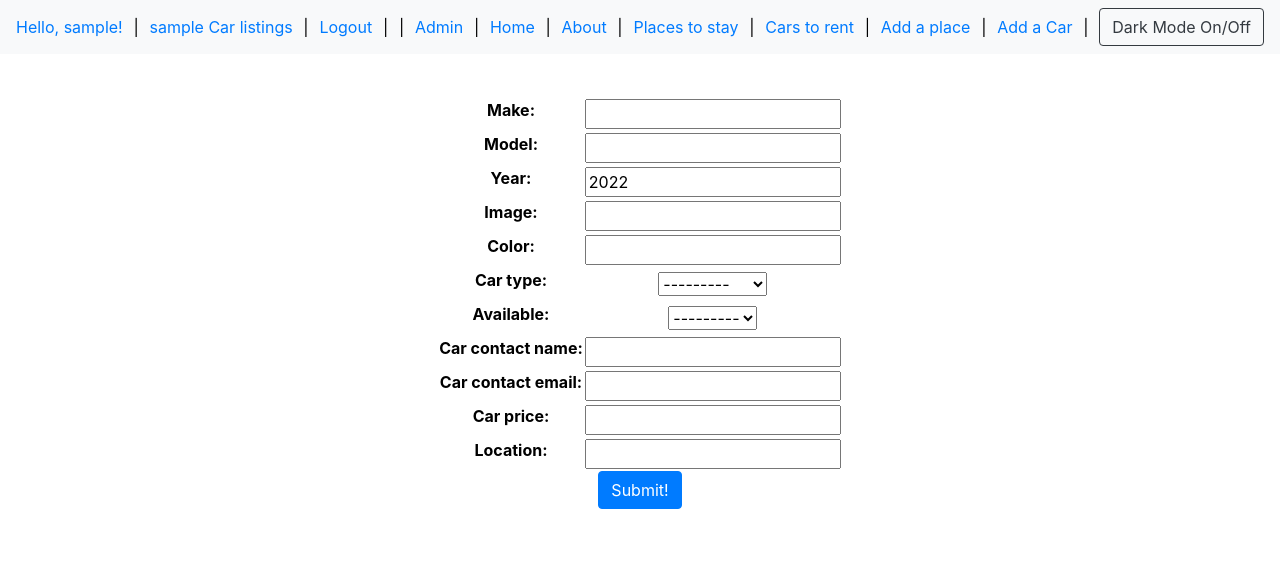
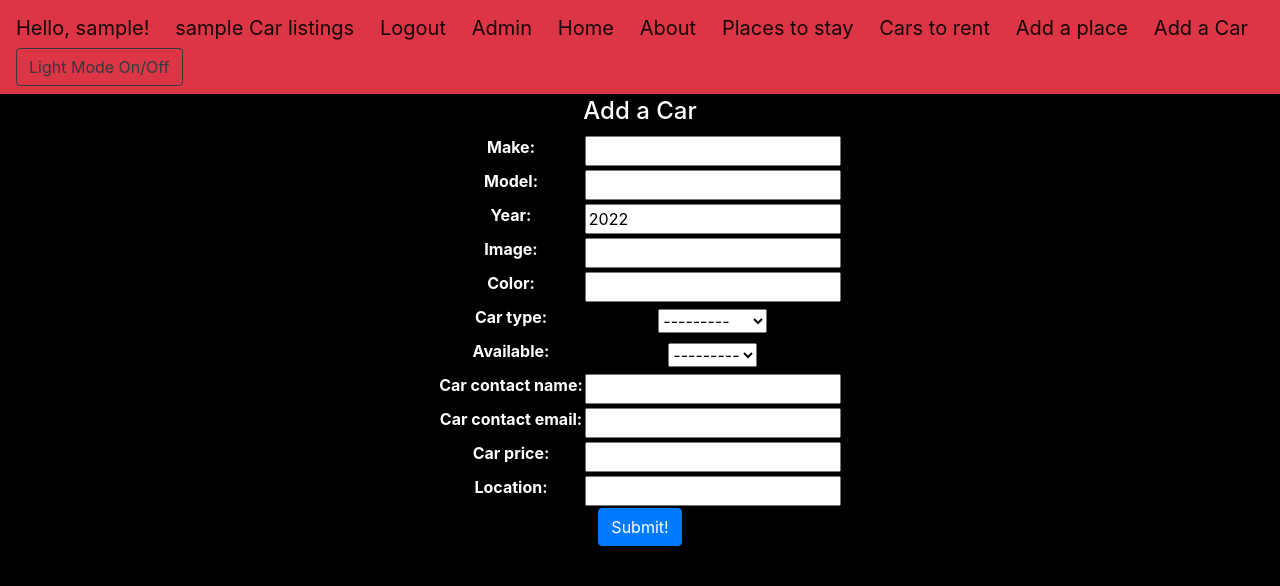
Before and after one commit to Hasanrizvi1993/Mybnb, a Django app: page /cars/create/ in a window 1280 px wide. Shown: the top 586 px of the page. Run offline with Django 4.2, Linux system fonts and the light colour scheme; the visitor is signed in with stand-in values (Sample User, id 1).

Commit message:
fixed the navbar color

```diff
--- a/main_app/static/styles/styles.css
+++ b/main_app/static/styles/styles.css
@@ -1,15 +1,15 @@
 body {
     padding: 25px;
-    background-color: white;
-    color: black;
+    background-color: black;
+    color: white;
     max-width: max-content;
     margin: auto;
     text-align: center;
 }
 
 .dark-mode {
-    background-color: black;
-    color: white;
+    background-color: white;
+    color: black;
 }
 
 img {
--- a/main_app/templates/base.html
+++ b/main_app/templates/base.html
@@ -12,35 +12,24 @@
     <title>{% block title %}{% endblock %}</title>
 </head>
 <body>
-  <nav class="navbar fixed-top navbar-light bg-light">
+  <nav class="navbar fixed-top navbar-light bg-danger">
         {% if user.is_authenticated %}
-        <span><a href="{% url 'profile' user.username %}">Hello, {{ user.username }}!</a></span>
-        <span> | </span>
-        <span><a href="{% url 'car_profile' user.username %}">{{ user.username }} Car listings</a></span>
-        <span> | </span>
-        <span><a href="{% url 'logout' %}">Logout</a></span>
-        <span> | </span>
-        {% else %}
-        <span><a href="{% url 'login' %}">Login</a></span>
-        <span> | </span>
-        <span><a href="{% url 'signup' %}">SignUp</a></span>
+        <a class="navbar-brand" href="{% url 'profile' user.username %}">Hello, {{ user.username }}!</a>
+
+        <a class="navbar-brand" href="{% url 'car_profile' user.username %}">{{ user.username }} Car listings</a>
+        <a class="navbar-brand" href="{% url 'logout' %}">Logout</a>
+          {% else %}
+        <a class="navbar-brand" href="{% url 'login' %}">Login</a>
+        <a class="navbar-brand" href="{% url 'signup' %}">SignUp</a>
         {% endif %}
-        <span> | </span>
-        <a href="/admin">Admin</a>
-        <span> | </span>
-        <a href="/">Home</a>
-        <span> | </span>
-        <a href="/about">About</a>
-        <span> | </span>
-        <a href="/homes">Places to stay</a>
-        <span> | </span>
-        <a href="/cars">Cars to rent</a>
-        <span> | </span>
-        <a href="{% url 'home_create' %}">Add a place</a>
-        <span> | </span>
-        <a href="{% url 'car_create' %}">Add a Car</a>
-        <span> | </span>
-        <button type="button" class="btn btn-outline-dark" onclick="myFunction()">Dark Mode On/Off</button>
+        <a class="navbar-brand" href="/admin">Admin</a>
+        <a class="navbar-brand" href="/">Home</a>
+        <a class="navbar-brand" href="/about">About</a>
+        <a class="navbar-brand" href="/homes">Places to stay</a>
+        <a class="navbar-brand" href="/cars">Cars to rent</a>
+        <a class="navbar-brand" href="{% url 'home_create' %}">Add a place</a>
+        <a class="navbar-brand" href="{% url 'car_create' %}">Add a Car</a>
+        <button type="button" class="btn btn-outline-dark" onclick="myFunction()">Light Mode On/Off</button>
       </nav>
       <br/>
       <br/>
--- a/main_app/templates/car_form.html
+++ b/main_app/templates/car_form.html
@@ -1,13 +1,15 @@
 {% extends 'base.html' %}
 {% load static %}
 {% block content %}
-<div>
-    <form action="" method="post">
+<h4>Add a Car</h4>
+<form action="" method="post">
+    <div class="form-group">
         {% csrf_token %}
         <table>
             {{ form.as_table }}
         </table>
         <input class="btn btn-primary" type="submit" value="Submit!">
+    </div>
     </form>
-</div>
+
 {% endblock %}
--- a/main_app/templates/home.html
+++ b/main_app/templates/home.html
@@ -7,7 +7,7 @@
     <input type="search" placeholder="Search Homes" name="searched">
     <button class="btn btn-outline-success my-2 my-sm-0" type="submit">Submit</button>
   </form>
-
+ <br/>
 <h5>Search for cars in your favorite city</h5>
 <form method="POST" action="{% url 'search_cars' %}">
   {% csrf_token %}
```
